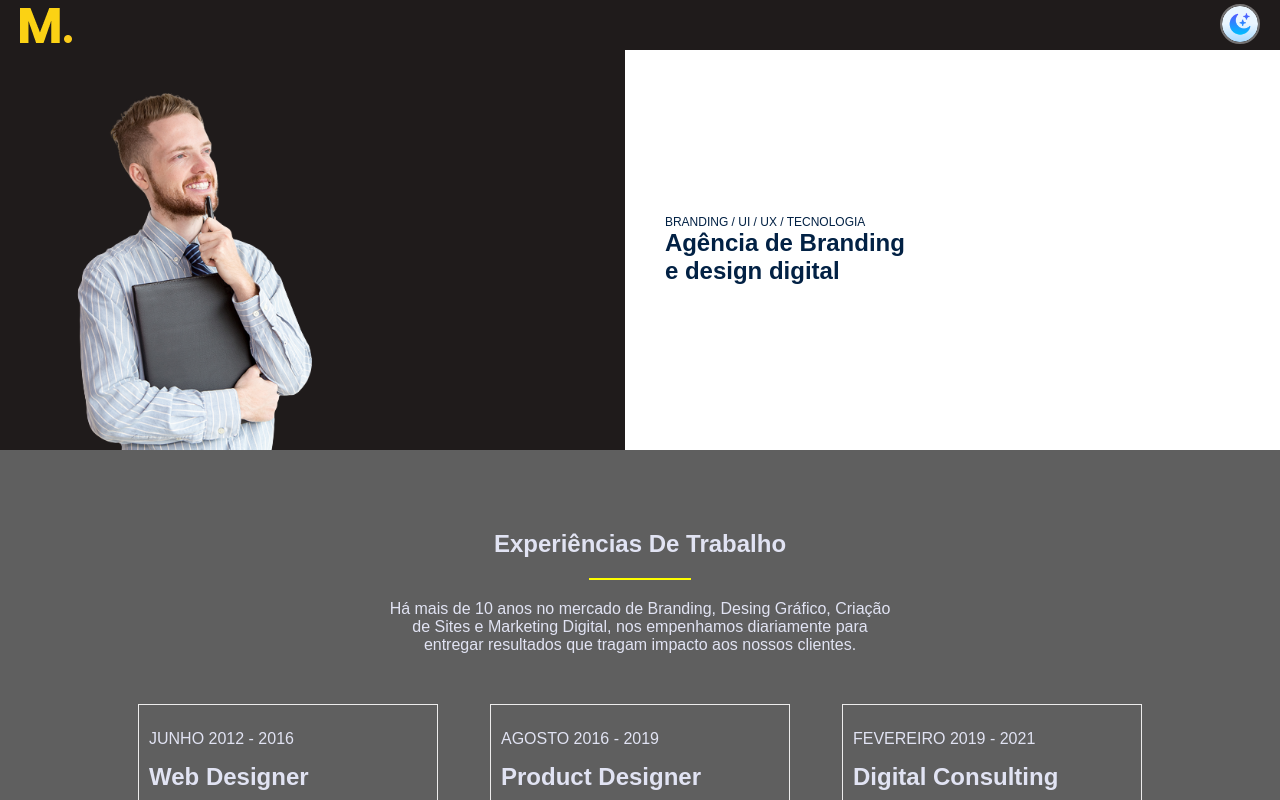
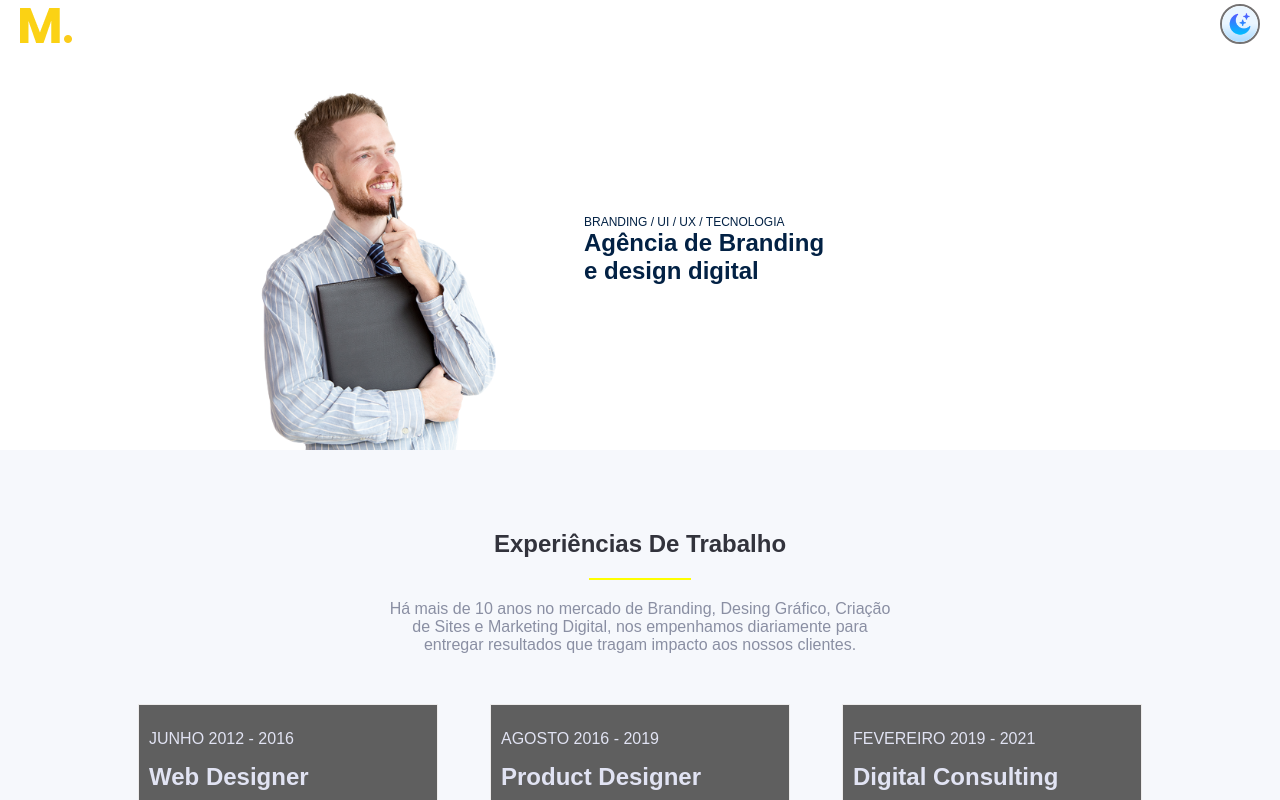
Before and after one commit to renanricha/branding-agency, a React (Create React App) app in the folder projeto_agencia_design/: page / in a window 1280 px wide. Shown: the top 800 px of the page. Built offline with nearby package versions, Linux system fonts and the light colour scheme.

Commit message:
Funcionality for Light and Dark Mode

```diff
--- a/projeto_agencia_design/src/App.js
+++ b/projeto_agencia_design/src/App.js
@@ -1,4 +1,4 @@
-import React from 'react'
+import React, { useState } from 'react'
 import Header from './components/Header';
 import BannerSec from './components/BannerSec';
 import ExpSec from './components/ExpSec'
@@ -6,12 +6,15 @@ import Footer from './components/Footer'
 import './App.css'
 
 function App() {
-  return (
+
+  const[corTheme, setCorTheme] = useState(true)
+
+    return (
     <div className="App">
-      <Header />
-      <BannerSec />
-      <ExpSec />
-      <Footer />
+      <Header cor={corTheme} setCor={setCorTheme}/>
+      <BannerSec cor={corTheme} setCor={setCorTheme}/>
+      <ExpSec cor={corTheme} setCor={setCorTheme}/>
+      <Footer cor={corTheme} setCor={setCorTheme}/>
     </div>
   );
 }
--- a/projeto_agencia_design/src/components/BannerSec/index.jsx
+++ b/projeto_agencia_design/src/components/BannerSec/index.jsx
@@ -1,14 +1,14 @@
 import React from 'react'
 import './index.css'
 
-export default function BannerSec() {
+export default function BannerSec(props) {
     return (
-      <div className="banner-sec-dk">
-        <div className='banner-img-dk'>
-          <div className='box-banner-img-dk'></div>
+      <div className={props.cor ? 'banner-sec' : "banner-sec-dk"}>
+        <div className={props.cor ? 'banner-img' : 'banner-img-dk'}>
+          <div className={props.cor ? 'box-banner-img' : 'box-banner-img-dk'}></div>
         </div>
-        <div className='banner-text-dk'>
-            <div className='text-cont-banner-dk'>
+        <div className={props.cor ? 'banner-text' : 'banner-text-dk'}>
+            <div className={props.cor ? 'text-cont-banner' : 'text-cont-banner-dk'}>
                 <p>BRANDING / UI / UX / TECNOLOGIA</p>
                 <h2>Agência de Branding</h2>
                 <span>e design digital</span>
--- a/projeto_agencia_design/src/components/ExpSec/index.jsx
+++ b/projeto_agencia_design/src/components/ExpSec/index.jsx
@@ -2,16 +2,16 @@ import React from 'react'
 import Card from '../Card';
 import './index.css'
 
-export default function ExpSec() {
+export default function ExpSec(props) {
     return (
-      <section className="exp-sec-dk">
-        <div className={'text-cont-exp-dk'}>
+      <section className={props.cor ? "exp-sec" : "exp-sec-dk"}>
+        <div className={props.cor ? 'text-cont-exp' : 'text-cont-exp-dk'}>
             <h2>Experiências De Trabalho</h2>
             <p>Há mais de 10 anos no mercado de Branding, Desing Gráfico, Criação de
           Sites e Marketing Digital, nos empenhamos diariamente para entregar
           resultados que tragam impacto aos nossos clientes.</p>
         </div>
-        <div className='cards-dk'>
+        <div className={props.cor ? 'cards' : 'cards-dk'}>
           <Card numeroCard={ 1 } />
           <Card numeroCard={ 2 } />
           <Card numeroCard={ 3 } />
--- a/projeto_agencia_design/src/components/Footer/index.jsx
+++ b/projeto_agencia_design/src/components/Footer/index.jsx
@@ -6,9 +6,9 @@ import IN from '../../assets/linkedin.png'
 import GP from '../../assets/google-plus.png'
 import './index.css'
 
-export default function Footer() {
+export default function Footer(props) {
     return(
-        <div className="footer-dk">
+        <div className={props.cor ? "footer-dk" : "footer"}>
             <img className="img-logo" src={Logo} alt='Logo M' />
             <p>Ajudamos a criar uma personalidade digital construindo sua marca no ambiente online utilizando estratégias, ferramentas e tecnologias personalizadas.</p>
             <div className="social">
--- a/projeto_agencia_design/src/components/Header/index.jsx
+++ b/projeto_agencia_design/src/components/Header/index.jsx
@@ -1,22 +1,21 @@
-import React, { useState } from "react";
+import React from "react";
 import Logo from '../../assets/logo.png'
 import Moon from '../../assets/moon.png'
+import Sun from '../../assets/sun.png'
 import './index.css'
 
-export default function Header() {
-
-    const[cor, setCor] = useState(false)
+export default function Header(props) {
 
     const alteraCor = () => {
-        setCor(!cor)
+        props.setCor(!props.cor)
     }
 
     return(
-        <div className="header-strip-dk">
-            <div className='header-cont-dk'>
+        <div className= {props.cor ? 'header-strip' : 'header-strip-dk'}>
+            <div className={props.cor ? 'header-cont' : 'header-cont-dk'}>
                 <img src={Logo} alt='Logo M' />
                 <button onClick={alteraCor}>
-                    <img className="btnimg-dk" src={Moon} alt='Dark Mode' />
+                    <img className={props.cor ? 'btnimg' : 'btnimg-dk'} src={props.cor ? Moon : Sun} alt='Dark Mode' />
                 </button>
             </div>
         </div>
```
